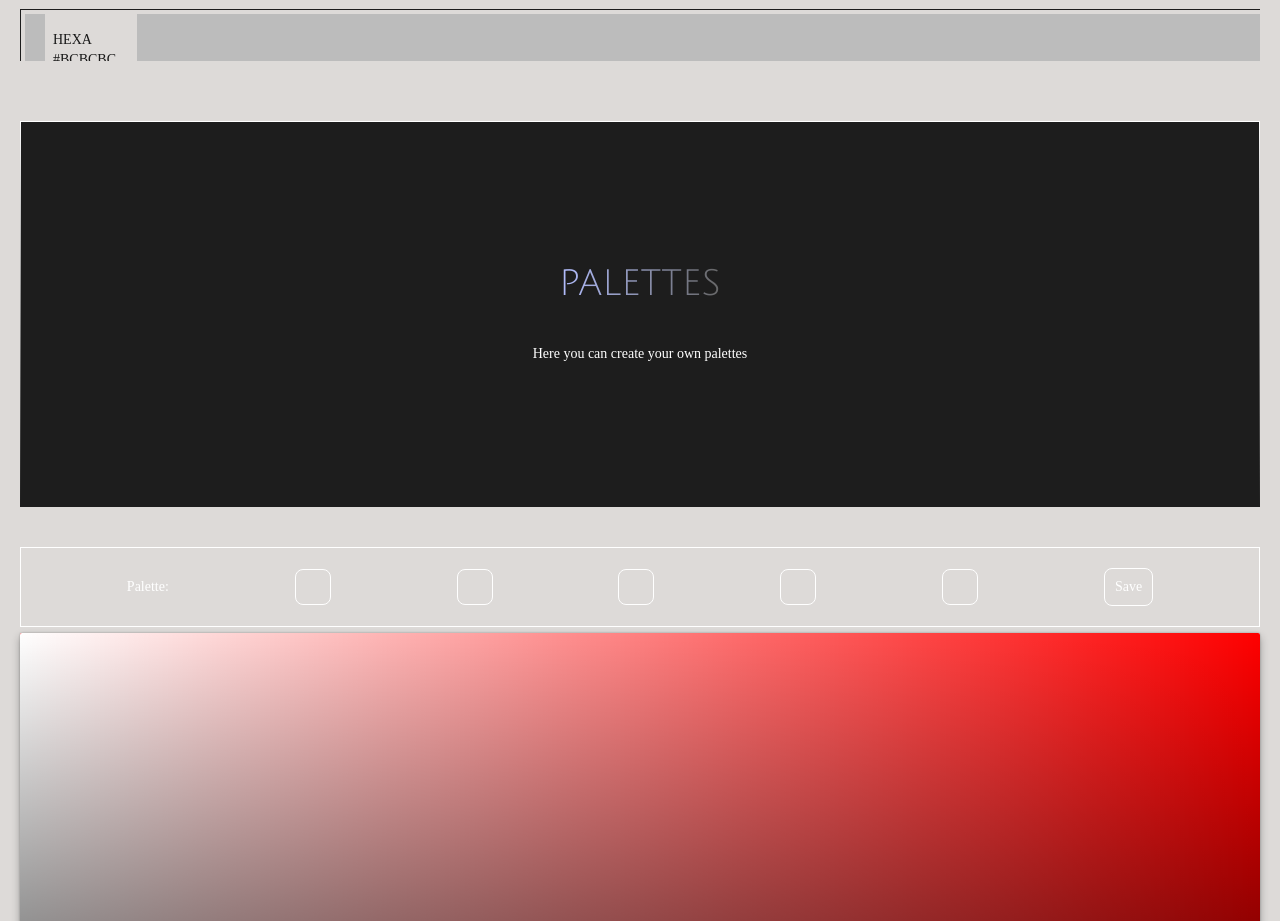
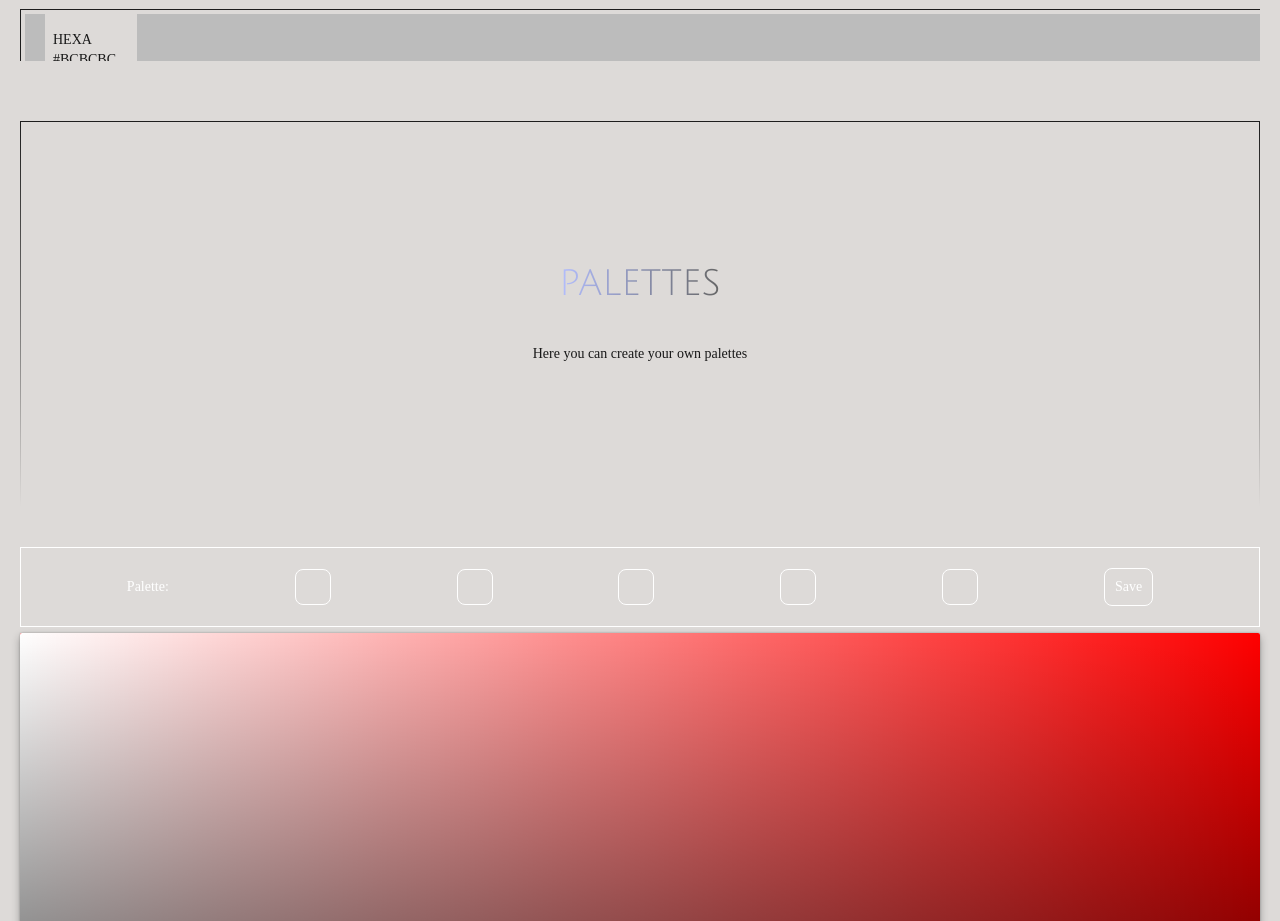
Before and after one commit to wuerion/Tools-React, a React (Vite) app: page /colorPage in a window 1280 px wide. Shown: the part 1371-2292 px from the top of the page. Built offline with nearby package versions, Linux system fonts and the light colour scheme; a web font is replaced by a local one.

Commit message:
added style for dark mode

```diff
--- a/src/components/SubComponents/ColorPage/Palettes/CreationPalettes.jsx
+++ b/src/components/SubComponents/ColorPage/Palettes/CreationPalettes.jsx
@@ -4,8 +4,8 @@ import ColorCreate from "./ColorPiker";
 function CreationPalettes() {
   return (
     <div>
-      <div className="bg-linear-180 from-[#FFFFFF] to-[#1D1D1D] w-full p-[1px] my-10">
-        <div className="bg-[#1d1d1d] w-full h-96 flex flex-col items-center justify-center text-white gap-10 py-10 px-4">
+      <div className="bg-linear-180 from-[#1D1D1D] to-[#DDDAD8] dark:from-[#FFFFFF] dark:to-[#1D1D1D] w-full p-[1px] my-10">
+        <div className="bg-[#DDDAD8] dark:bg-[#1D1D1D] w-full h-96 flex flex-col items-center justify-center text-[#181818] dark:text-[#DDDAD8] gap-10 py-10 px-4">
           <h2 className="font-[Julius_Sans_One] text-4xl bg-clip-text text-transparent -bg-linear-270 from-[#B3BEFF] to-[#666666]">
             PALETTES
           </h2>
```
